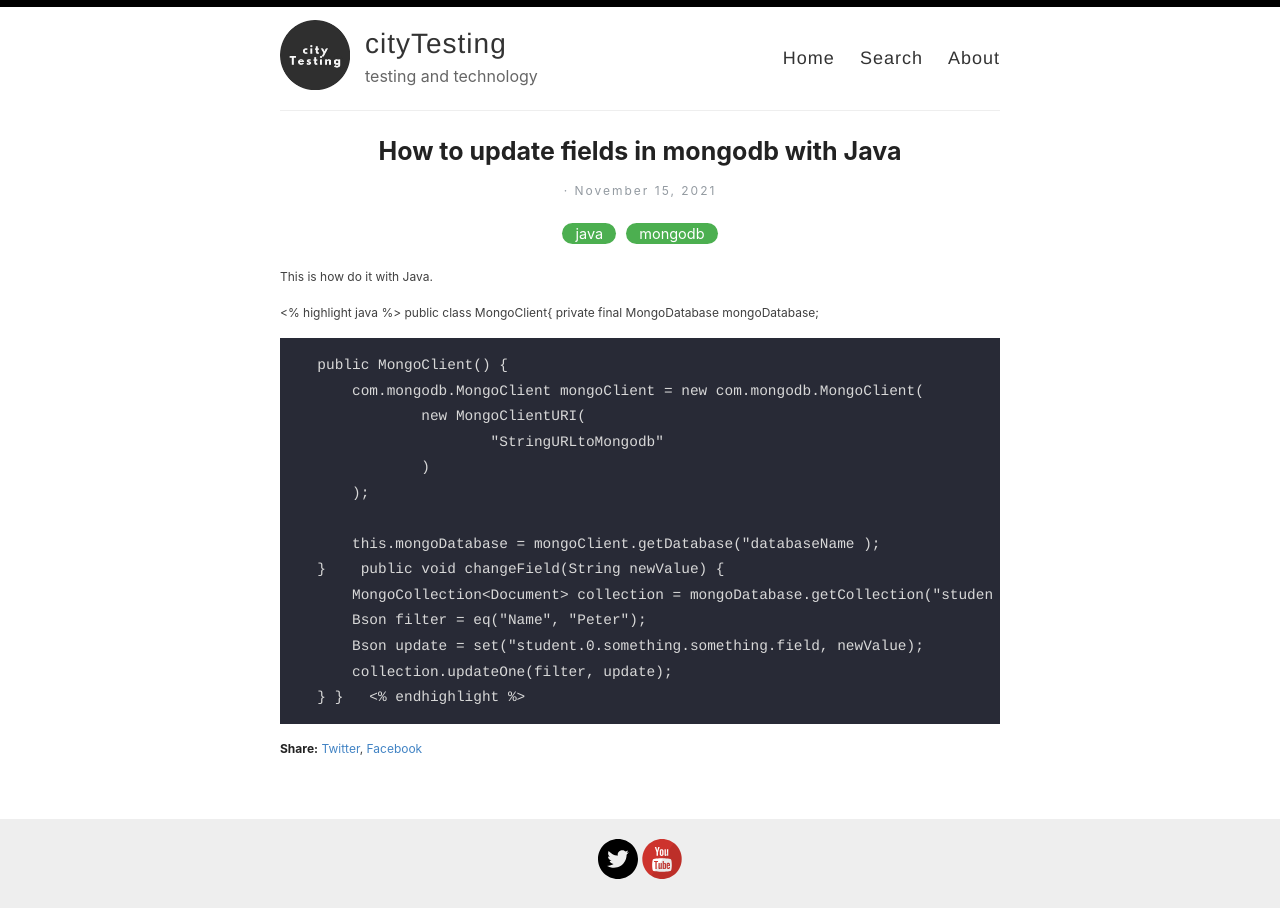
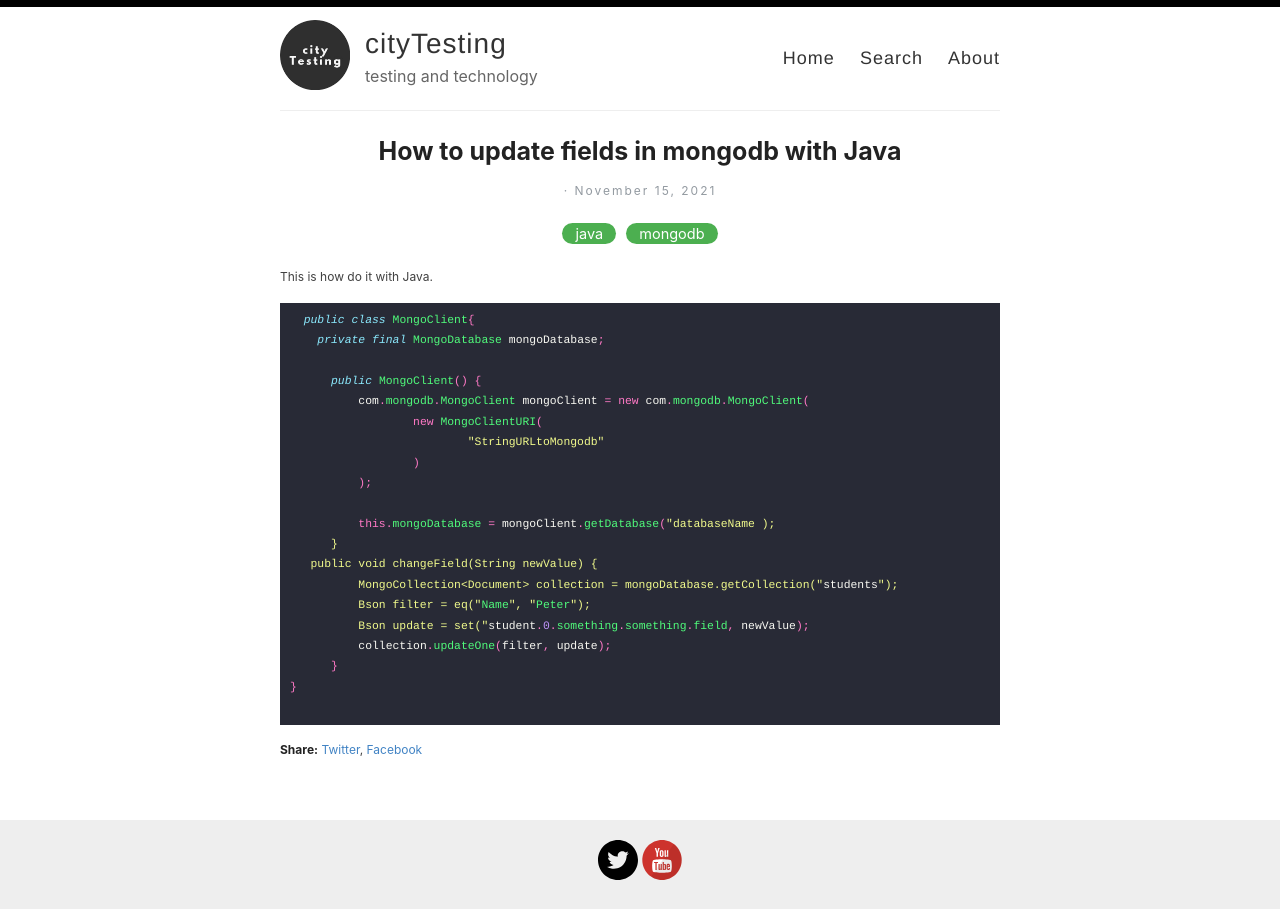
Before and after one commit to cityTesting/citytesting.github.io, a Jekyll site: the page built from _posts/2021-11-15-how-to-update-fields-in-mongodb-with-java.md, in a window 1280 px wide. Built offline with Jekyll 4.4.1, drawn with Linux system fonts in a browser that asks for light colours.

Commit message:
Update 2021-11-15-how-to-update-fields-in-mongodb-with-java.md

```diff
--- a/_posts/2021-11-15-how-to-update-fields-in-mongodb-with-java.md
+++ b/_posts/2021-11-15-how-to-update-fields-in-mongodb-with-java.md
@@ -5,7 +5,7 @@ categories: [java, mongodb]
 ---
 This is how do it with Java.
 
-  <% highlight java %>
+  {% highlight java %}
   public class MongoClient{
     private final MongoDatabase mongoDatabase;
 
@@ -25,4 +25,4 @@ This is how do it with Java.
           collection.updateOne(filter, update);
       }
 }
-  <% endhighlight %>
+  {% endhighlight %}
```
